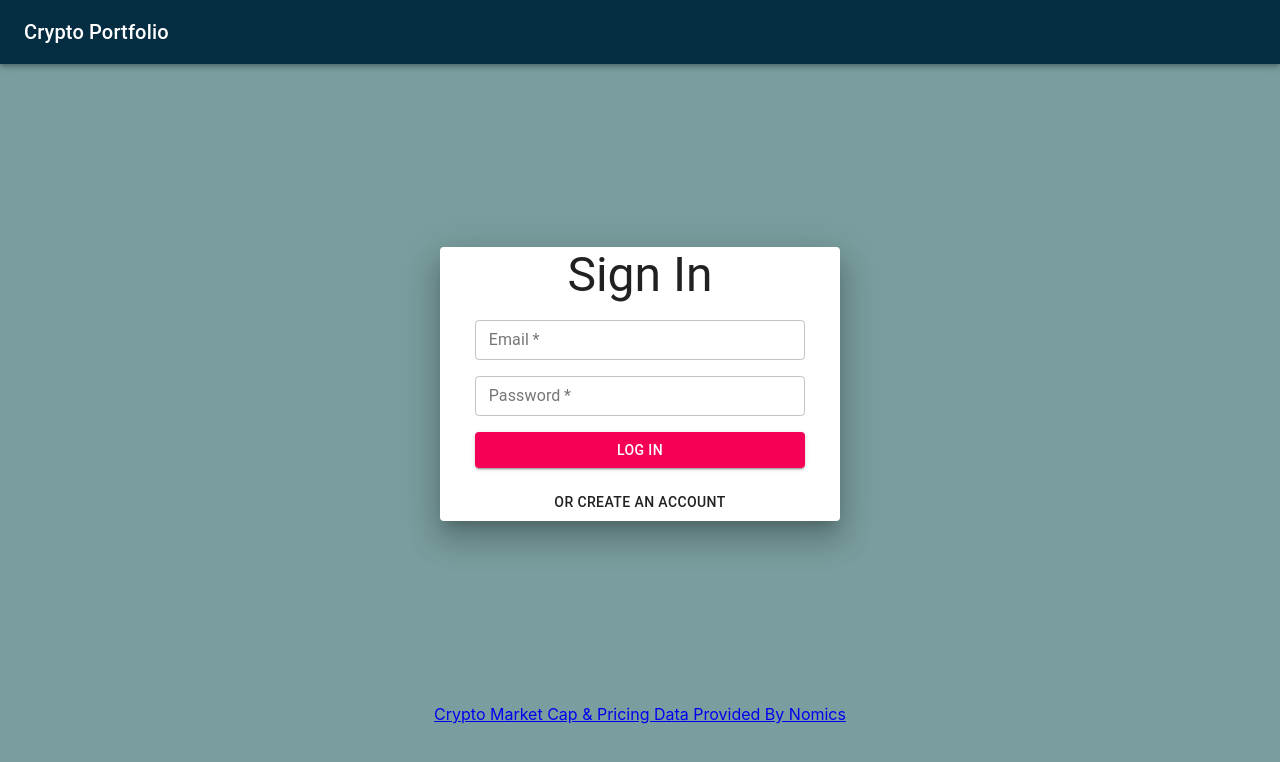
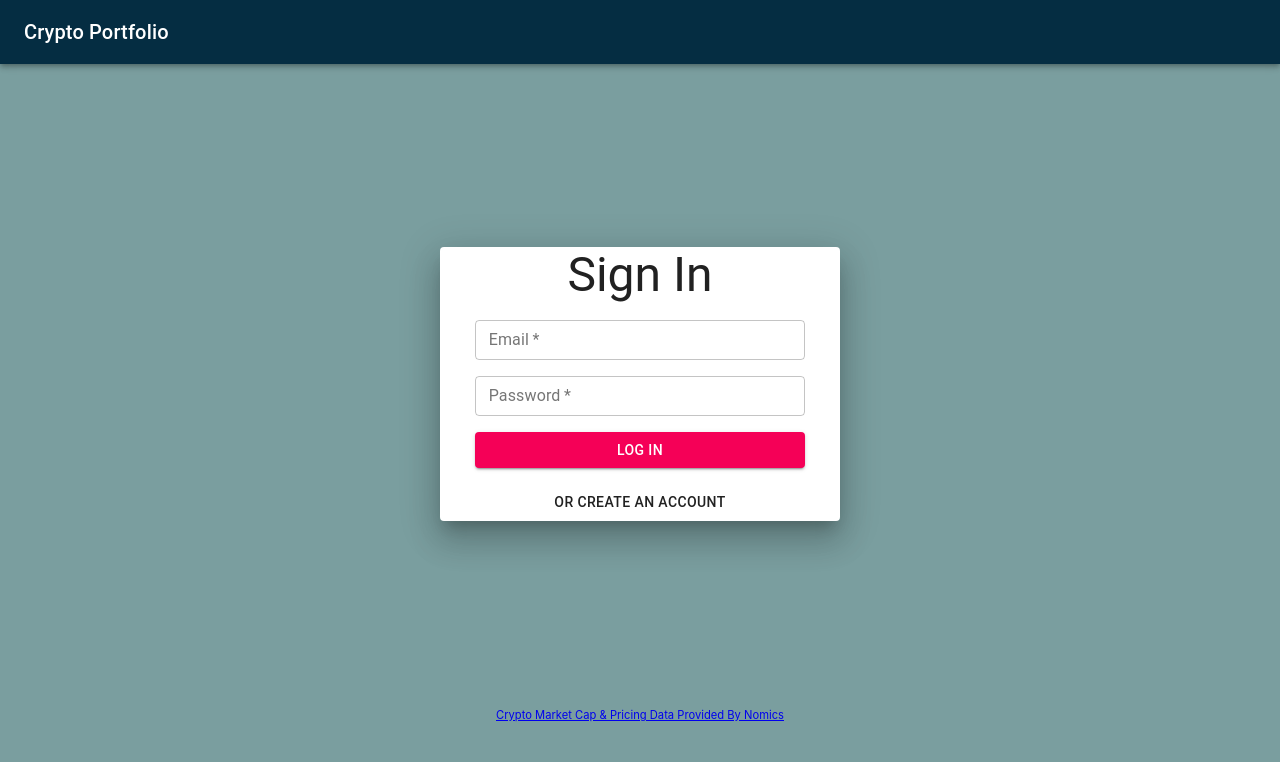
Before and after one commit to EricBois/crypto-portfolio, a React (Create React App) app: page / in a window 1280 px wide. Shown: the top 762 px of the page. Built offline with nearby package versions, Linux system fonts and the light colour scheme; no server answers.

Commit message:
fixed footer

```diff
--- a/src/components/Footer.js
+++ b/src/components/Footer.js
@@ -2,8 +2,8 @@ import React from 'react'
 
 export default function Footer() {
     return (
-        <div>
-            <footer style={{textAlign: 'center'}}><a href="https://nomics.com" target="_blank" rel="noreferrer">Crypto Market Cap & Pricing Data Provided By Nomics</a></footer>
+        <div style={{marginTop:'.5vh'}}>
+            <footer style={{textAlign: 'center', fontSize: '.7em'}}><a href="https://nomics.com" target="_blank" rel="noreferrer">Crypto Market Cap & Pricing Data Provided By Nomics</a></footer>
         </div>
     )
 }
```
